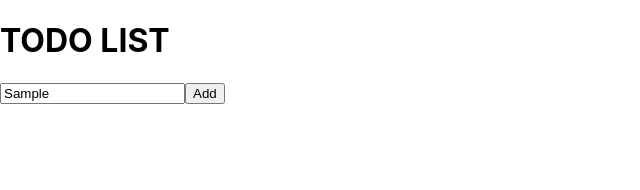
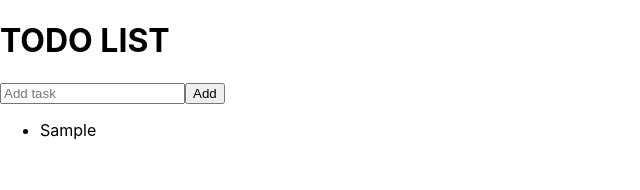
Before and after one commit to Joelmarfas/todo-list-react, a React (Create React App) app: page / in a window 1280 px wide. Both pictures are taken after typing "Sample" into the empty fields and a click on the button "Add". Shown: the top 190 px of the page, without its empty margins (0-640 px from the left). Built offline with nearby package versions, Linux system fonts and the light colour scheme.

Commit message:
Tasklist function created

```diff
--- a/src/App.js
+++ b/src/App.js
@@ -1,18 +1,39 @@
+import React, { Component } from 'react'
 import './App.css';
 import Form from './Components/Form/Form';
 import TaskList from './Components/TaskList/TaskList';
 
-function App() {
-  // const {tasks} = this.props
-  return (
-    <main>
+ class App extends Component {
+   constructor(props) {
+     super(props)
+     this.state = {
+       tasks: [],
+     }
+
+this.handleInput = this.handleInput.bind(this)
+   }
+
+handleInput(newTask) {
+  this.setState({
+
+    tasks: [...this.state.tasks, newTask]
+  }
+    )
+}
+
+  render() {
+    // const {tasks} = this.state
+    // console.log(tasks)
+    return (
+      <main>
       <h1>TODO LIST</h1>
-        <Form />
+        <Form handleInput={this.handleInput}/>
       <div>
-        <TaskList  />
+        <TaskList tasks={this.state.tasks} />
       </div>
     </main>
-  );
+    )
+  }
 }
 
-export default App;
+export default App
--- a/src/Components/Form/Form.js
+++ b/src/Components/Form/Form.js
@@ -6,7 +6,7 @@ class Form extends Component {
 
    this.state = {
      input: "",
-     tasks: ["task1", "task3"],
+    //  tasks: [],
    }
 
    this.handleChange = this.handleChange.bind(this)
@@ -25,18 +25,22 @@ class Form extends Component {
   e.preventDefault()
    console.log(this.state.input)
    const taskTextInput = this.state.input
-   const taskList = this.state.tasks
-this.setState ({
-  tasks: [...taskList, taskTextInput],
+
+
+this.props.handleInput(taskTextInput)
+
+this.setState({
+  input:""
 })
 
  }
   render() {
-
+  const {tasks} = this.state
     return (
       <form onSubmit={this.handleSubmit}>
-        <input type="text" placeholder="Add task" onChange={this.handleChange}/>
+        <input type="text" placeholder="Add task" onChange={this.handleChange} value={this.state.input}/>
         <button>Add</button>
+        <div>{tasks}</div>
       </form>
     )
   }
--- a/src/Components/TaskList/TaskList.js
+++ b/src/Components/TaskList/TaskList.js
@@ -2,13 +2,12 @@ import React, { Component } from 'react'
 
 class TaskList extends Component {
   render() {
-    // const { tasks } = this.props
-    // console.log(this.props)
+    const {tasks} = this.props
     return (
       <ul>
-          {/* {tasks.map((task)=>
-            <li>task 1</li>
-          )} */}
+          {tasks.map((task)=>
+            <li>{task}</li>
+          )}
 
       </ul>
     )
```
